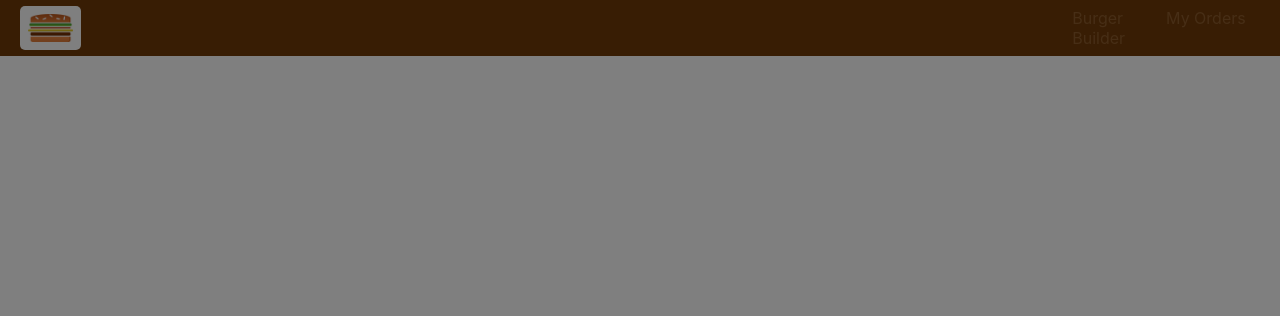
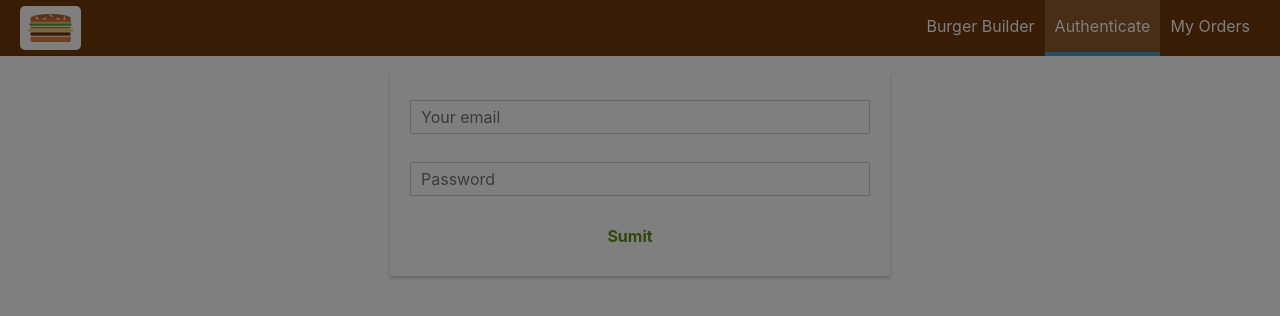
Before and after one commit to ecoworld007/Burger-Builder, a React (Create React App) app: page /auth in a window 1280 px wide. Shown: the top 316 px of the page. Built offline with nearby package versions, Linux system fonts and the light colour scheme.

Commit message:
created sign up page

```diff
--- a/src/App.js
+++ b/src/App.js
@@ -4,6 +4,7 @@
 import Checkout from './containers/Checkout/Checkout';
 import Orders from './containers/Orders/Orders';
 import {Route, Switch} from 'react-router-dom';
+import Auth from './containers/Auth/Auth';
 class App extends Component {
   render() {
     return (
@@ -12,6 +13,7 @@
           <Switch>
             <Route path='/checkout' component={Checkout}/>
             <Route path='/orders' component={Orders}/>
+            <Route path='/auth' component={Auth}/>
             <Route path='/' exact component={BurgerBuilder}/>
           </Switch>
         </Layout>
--- a/src/components/Navigation/NavigationItems/NavigationItem/NavigationItem.module.css
+++ b/src/components/Navigation/NavigationItems/NavigationItem/NavigationItem.module.css
@@ -6,9 +6,9 @@
 }
 
 .NavigationItem a {
-  color: #8f5c2c;
+  color: #8F5C2C;
   text-decoration: none;
-  height: 100%;
+  width: 100%;
   box-sizing: border-box;
   display: block;
 }
@@ -16,14 +16,14 @@
 .NavigationItem a:hover,
 .NavigationItem a:active,
 .NavigationItem a.active {
-  color: #40a4c8;
+    color: #40A4C8;
 }
 
-@media (min-width: 500) {
+@media (min-width: 500px) {
   .NavigationItem {
     margin: 0;
     display: flex;
-    align-content: center;
+    align-items: center;
     height: 100%;
     width: auto;
   }
--- a/src/components/Navigation/NavigationItems/NavigationItems.js
+++ b/src/components/Navigation/NavigationItems/NavigationItems.js
@@ -5,6 +5,7 @@
   return (
     <ul className={classes.NavigationItems}>
       <NavigationItem link='/' exact>Burger Builder</NavigationItem>
+      <NavigationItem link='/auth'>Authenticate</NavigationItem>
       <NavigationItem link='/orders'>My Orders</NavigationItem>
     </ul>
   );
--- a/src/components/Navigation/NavigationItems/NavigationItems.module.css
+++ b/src/components/Navigation/NavigationItems/NavigationItems.module.css
@@ -3,13 +3,13 @@
   padding: 0;
   list-style: none;
   display: flex;
-  align-content: center;
+  flex-flow: column;
+  align-items: center;
   height: 100%;
-  flex-flow: row;
 }
 
-@media (max-width: 499px) {
+@media (min-width: 500px) {
   .NavigationItems {
-    flex-flow: column;
+      flex-flow: row;
   }
 }
--- /dev/null
+++ b/src/containers/Auth/Auth.js
@@ -0,0 +1,109 @@
+import React, {Component} from 'react';
+import Input from '../../components/UI/Input/Input';
+import Button from '../../components/UI/Button/Button';
+import classes from './Auth.module.css';
+
+class Auth extends Component {
+  state = {
+    controls : {
+      email: {
+        elementType: 'input',
+        elementConfig:{
+          type: 'email',
+          placeholder: 'Your email'
+        },
+        value:'',
+        validation: {
+          required: true,
+          email: true
+        },
+        valid: false,
+        touched: false
+      },
+      password: {
+        elementType: 'input',
+        elementConfig:{
+          type: 'password',
+          placeholder: 'Password'
+        },
+        value:'',
+        validation: {
+          required: true,
+          minLength: 6,
+        },
+        valid: false,
+        touched: false
+      },
+    }
+  }
+
+  onFormChangeHandler = (event, inputIdentifier) => {
+    this.setState({
+      controls: {
+        ...this.state.controls,
+        [inputIdentifier]: {
+          ...this.state.controls[inputIdentifier],
+          touched: true,
+          value: event.target.value,
+          valid: this.checkIsValid(event.target.value, this.state.controls[inputIdentifier].validation)
+        }
+      }
+    });
+  }
+
+  checkIsValid(value, rules){
+    let isValid =true;
+    if(!rules){
+      return isValid;
+    }
+    if(rules.required){
+      isValid = value.trim() !== '' && isValid;
+    }
+    if(rules.minLength){
+      isValid = value.length >= rules.minLength && isValid;
+    }
+    if(rules.maxLength){
+      isValid = value.length <= rules.maxLength && isValid;
+    }
+    if(rules.email){
+      const reg = /^([A-Za-z0-9_\-\.])+\@([A-Za-z0-9_\-\.])+\.([A-Za-z]{2,4})$/;
+      isValid = reg.test(value) && isValid;
+    }
+    if(rules.numeric){
+      const reg = /^\d+$/;
+      isValid = reg.test(value) && isValid;
+    }
+    return isValid;
+  }
+
+  render() {
+    const formElements = [];
+    for(let key in this.state.controls){
+      formElements.push({
+        id: key,
+        config: this.state.controls[key]
+      });
+    }
+    const formInputs = formElements.map(formElement => {
+      return (
+        <Input
+          key={formElement.id}
+          elementType={formElement.config.elementType}
+          elementConfig={formElement.config.elementConfig} value={formElement.config.value}
+          isValid={formElement.config.valid}
+          touched={formElement.config.touched}
+          changeHandler={(event)=>this.onFormChangeHandler(event, formElement.id)}/>
+      )
+    });
+    return (
+      <div className={classes.Auth}>
+        <form>
+          {formInputs}
+          <Button btnType='Success'>Sumit</Button>
+        </form>
+      </div>
+    );
+  }
+}
+
+export default Auth;
--- /dev/null
+++ b/src/containers/Auth/Auth.module.css
@@ -0,0 +1,15 @@
+.Auth {
+  margin: 20px auto;
+  width: 80%;
+  text-align: center;
+  box-shadow: 0 2px 3px #ccc;
+  border: px solid #eee;
+  padding: 10px;
+  box-sizing: border-box;
+}
+
+@media (min-width: 600px){
+  .Auth {
+    width: 500px;
+  }
+}
```
